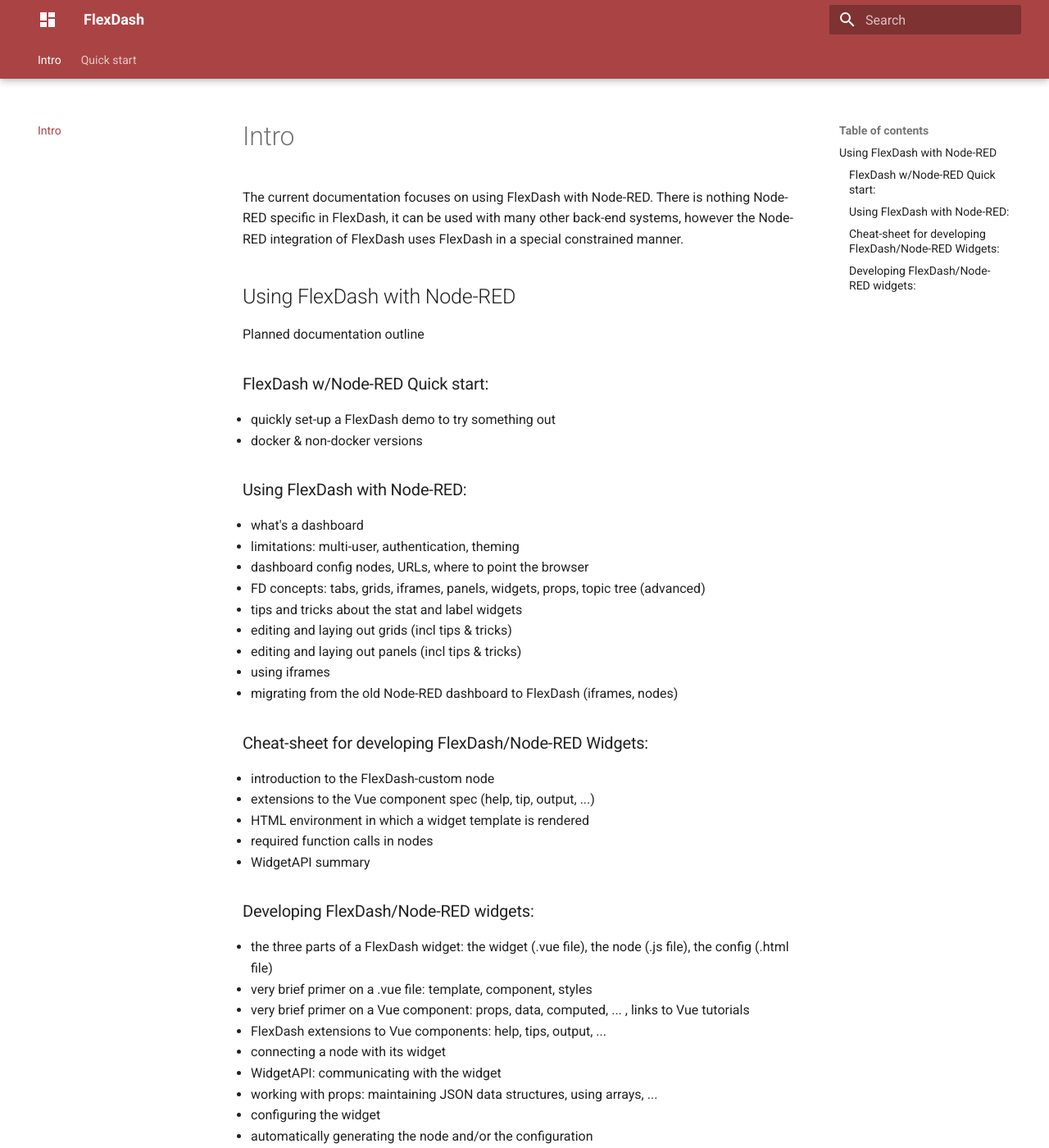
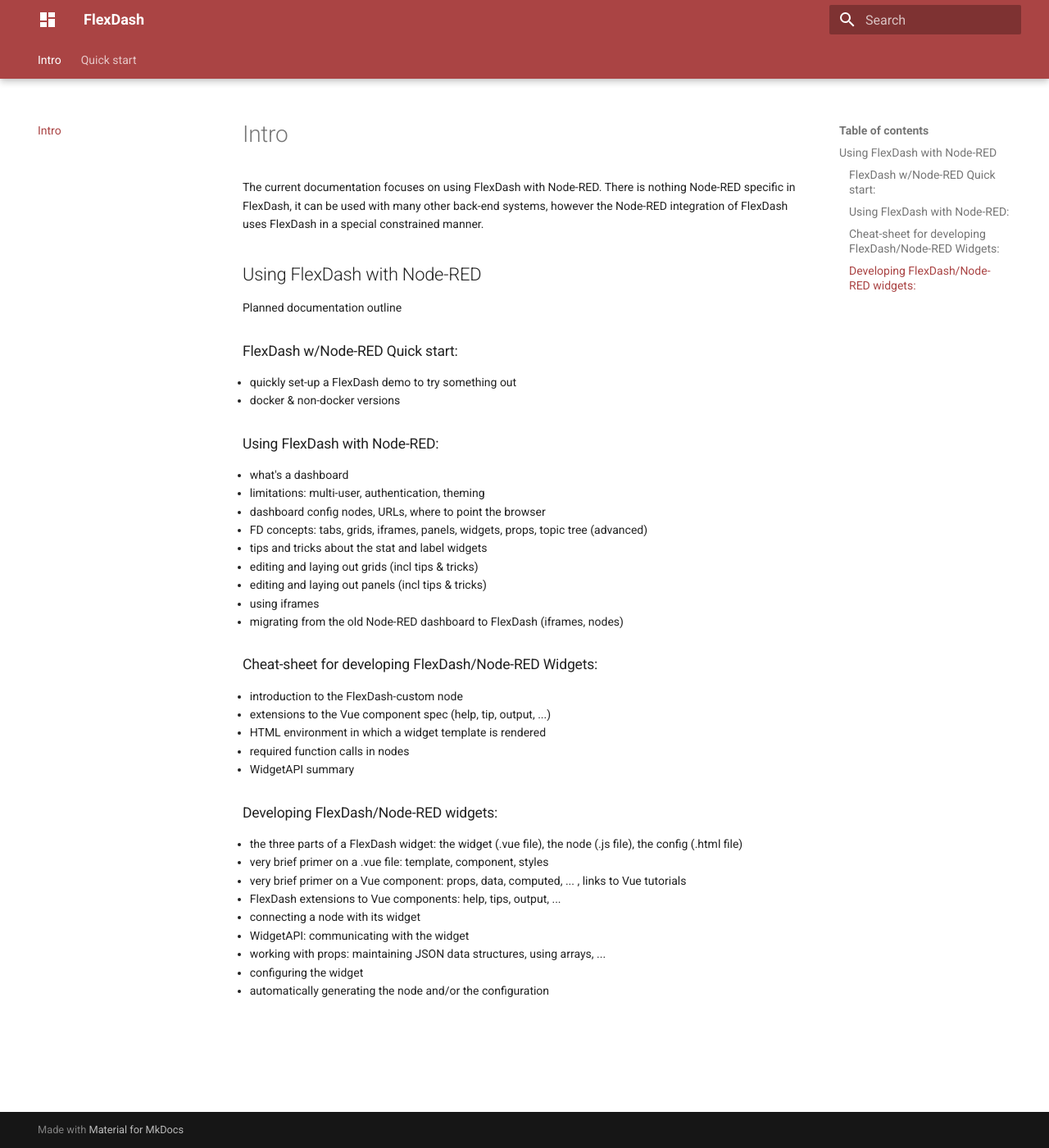
Before and after one commit to flexdash/docs, an MkDocs documentation site: the page built from docs/index.md, in a window 1280 px wide and 1400 px high. Shown: the whole window at 82% size. Built offline with MkDocs 1.6.1 and Material for MkDocs 9.7.7, drawn with Linux system fonts in a browser that asks for light colours.

Commit message:
reduce font sizes

```diff
--- a/docs/extra.css
+++ b/docs/extra.css
@@ -7,3 +7,7 @@
 .md-typeset ul li, .md-typeset ol li {
     margin: 0 !important;
 }
+
+.md-typeset {
+    font-size: 0.7rem;
+}
```
